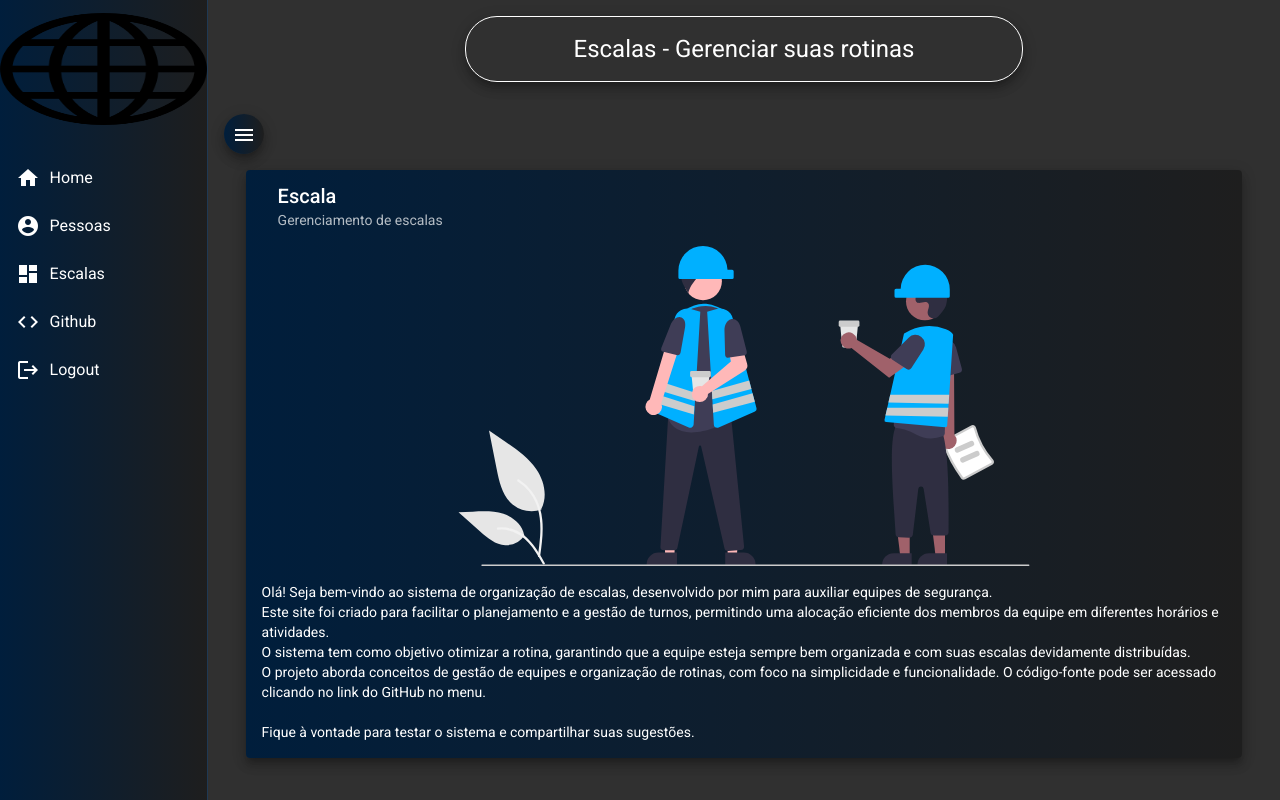
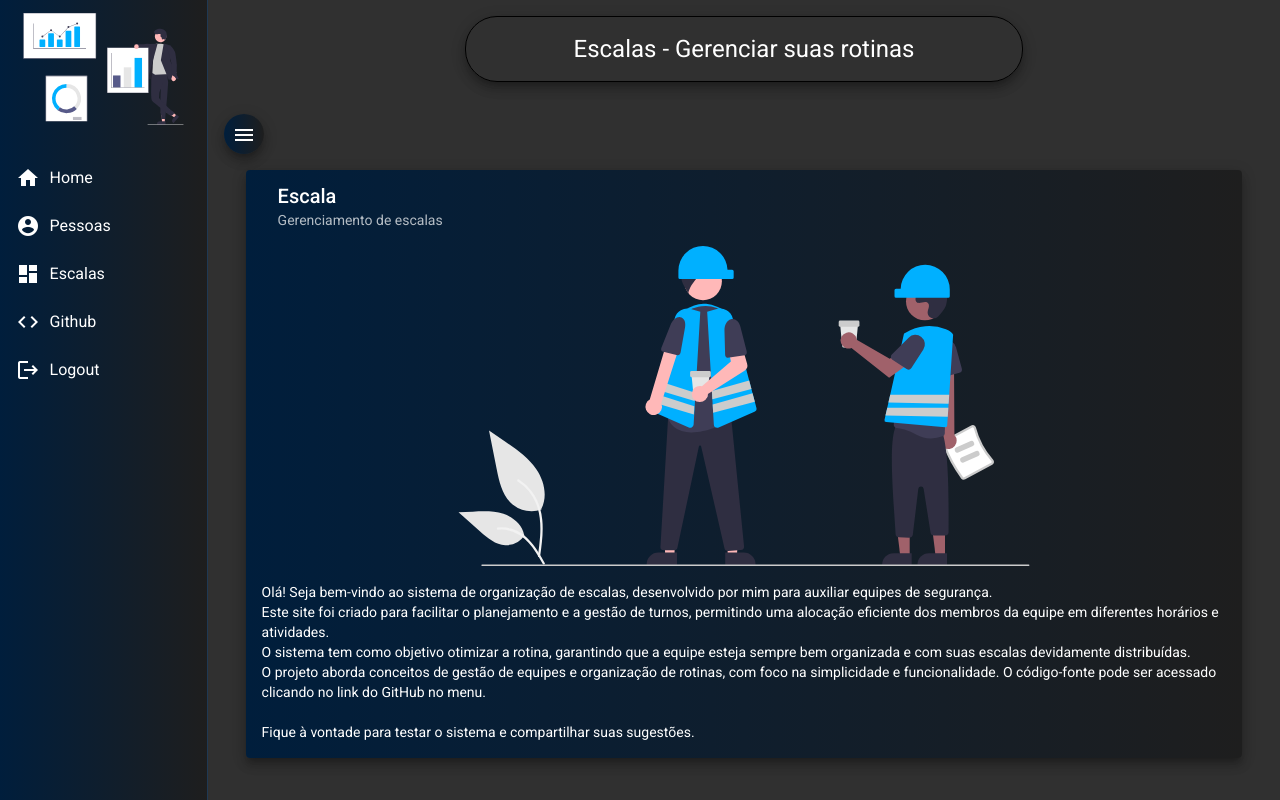
Before and after one commit to gustavomf1/Escalas-frontend, an Angular app: page /home in a window 1280 px wide. Both pictures are taken after a click on the button "menu". Built offline with nearby package versions, Linux system fonts and the light colour scheme.

Commit message:
Componente login criado

```diff
--- a/src/app/app.module.ts
+++ b/src/app/app.module.ts
@@ -25,6 +25,7 @@ import { AppRoutingModule } from './app-routing-module';
 import { HomeComponent } from './components/home/home.component';
 import { HeaderComponent } from './components/header/header.component';
 import { PessoaListComponent } from './components/pessoa/pessoa-list/pessoa-list.component';
+import { LoginComponent } from './components/login/login.component';
 
 
 @NgModule({
@@ -33,7 +34,8 @@ import { PessoaListComponent } from './components/pessoa/pessoa-list/pessoa-list
     NavComponent,
     HomeComponent,
     HeaderComponent,
-    PessoaListComponent
+    PessoaListComponent,
+    LoginComponent
   ],
   imports: [
     BrowserModule,
--- a/src/app/components/header/header.component.css
+++ b/src/app/components/header/header.component.css
@@ -6,7 +6,7 @@
 
 h1{
     margin-top: 1rem;
-    border: 1px solid white;
+    border: 1px solid black;
     padding: 1rem 10%;
     border-radius: 2rem;
 }
--- /dev/null
+++ b/src/app/components/login/login.component.html
@@ -0,0 +1 @@
+<p>login works!</p>
--- /dev/null
+++ b/src/app/components/login/login.component.ts
@@ -0,0 +1,15 @@
+import { Component, OnInit } from '@angular/core';
+
+@Component({
+  selector: 'app-login',
+  templateUrl: './login.component.html',
+  styleUrls: ['./login.component.css']
+})
+export class LoginComponent implements OnInit {
+
+  constructor() { }
+
+  ngOnInit(): void {
+  }
+
+}
--- a/src/app/components/nav/nav.component.html
+++ b/src/app/components/nav/nav.component.html
@@ -1,6 +1,6 @@
 <mat-drawer-container class="container" autosize>
     <mat-drawer #drawer class="sidenav" mode="side">
-        <img src="assets\img\em-todo-o-mundo.png" alt="imagem de navegação">
+        <img src="assets\img\side-image.svg" alt="imagem de navegação">
         <mat-nav-list class="nav-list">
             <a mat-list-item routerLink="home">
                 <i class="material-icons">home</i>
```
Also changed, not shown: src/app/components/login/login.component.css (added).
